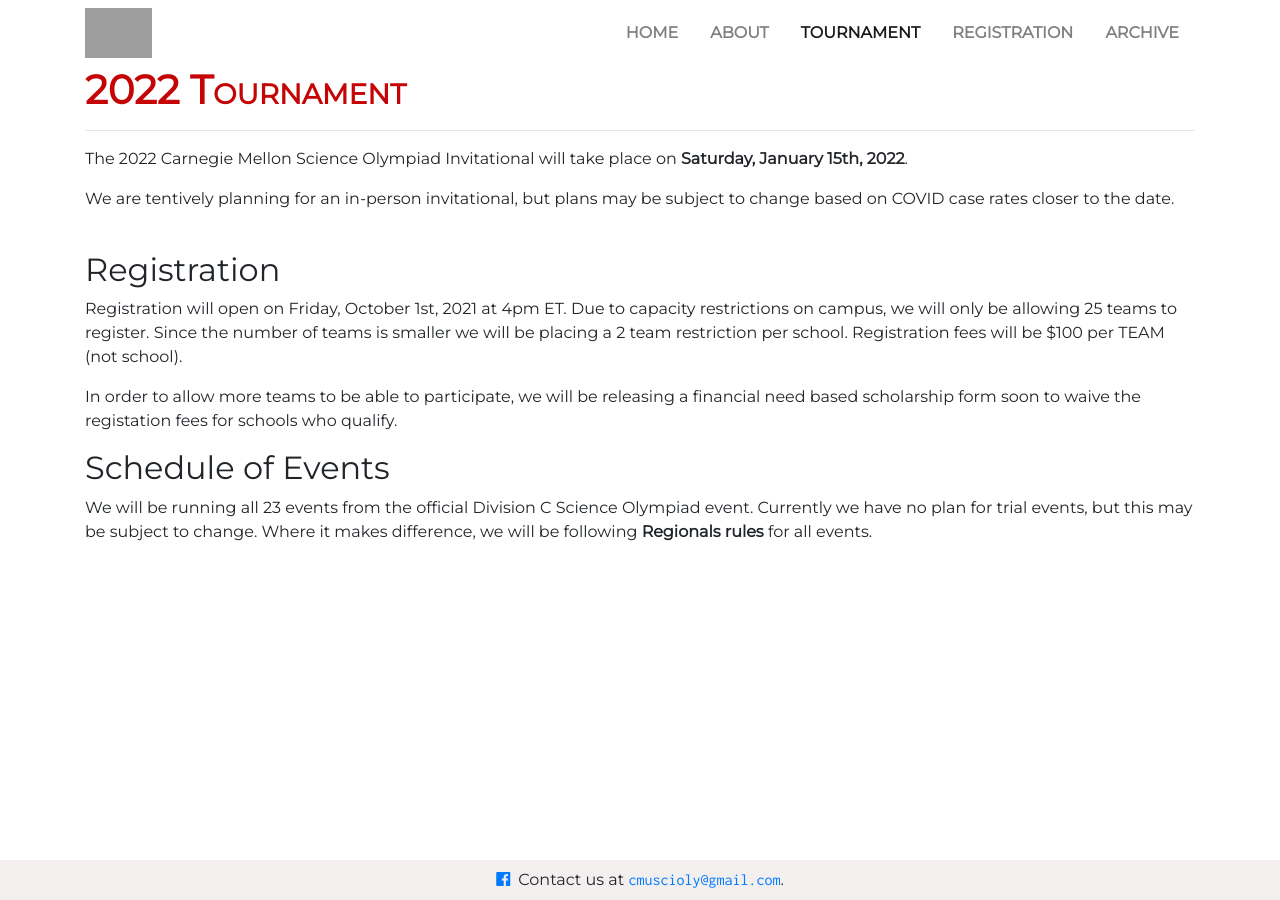
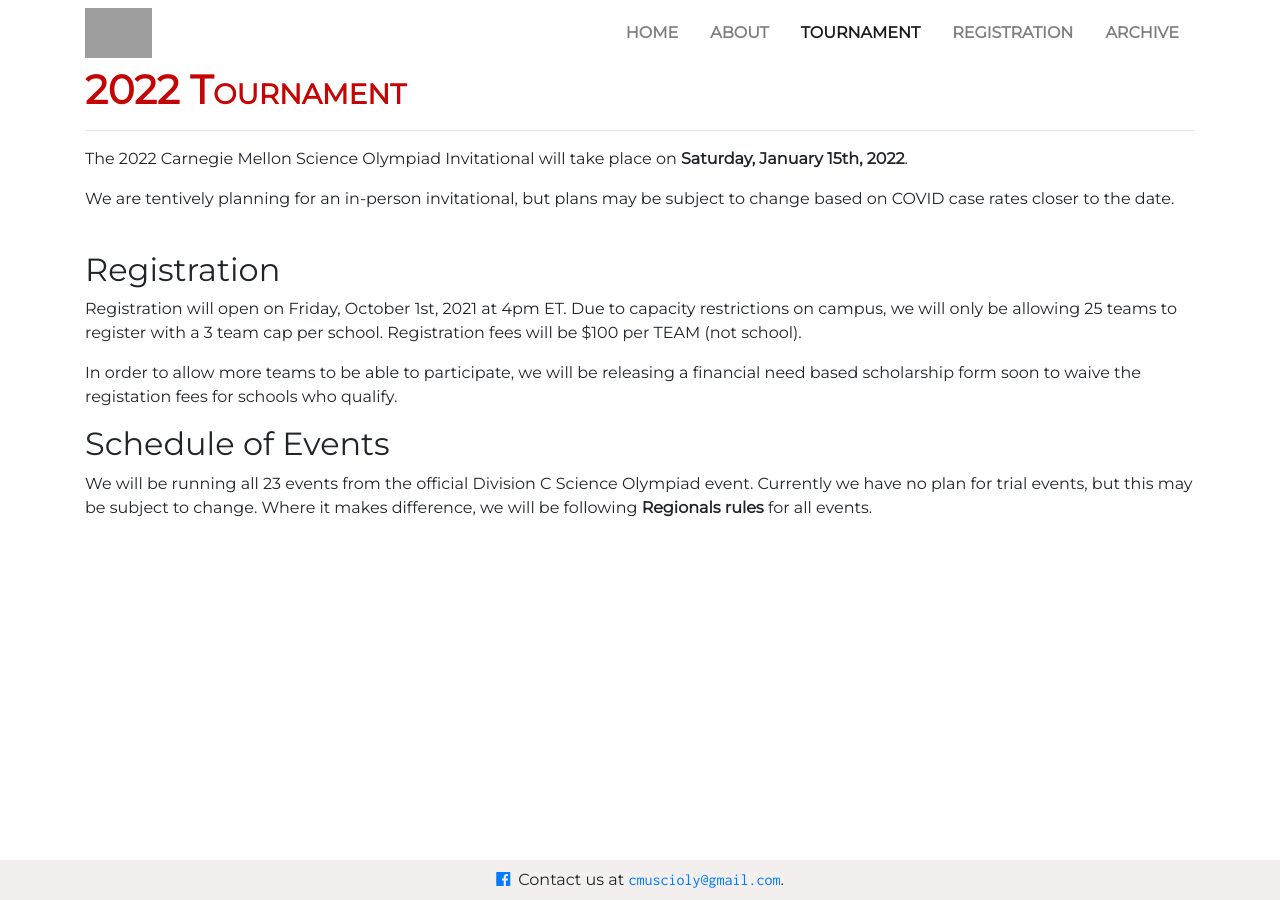
Before and after one commit to cmuscioly/cmuscioly.github.io, a Jekyll site: the page built from tournament.md, in a window 1280 px wide. Built offline with Jekyll 4.4.1, drawn with Linux system fonts in a browser that asks for light colours; nearby versions of some CDN libraries; grey boxes are pictures that could not be loaded.

Commit message:
Updated the team cap

```diff
--- a/tournament.md
+++ b/tournament.md
@@ -27,9 +27,8 @@
 
 <p>
 Registration will open on Friday, October 1st, 2021 at 4pm ET. Due to capacity
-restrictions on campus, we will only be allowing 25 teams to register. Since the number of
-teams is smaller we will be placing a 2 team restriction per school. Registration fees will be
-$100 per TEAM (not school).
+restrictions on campus, we will only be allowing 25 teams to register with
+a 3 team cap per school. Registration fees will be $100 per TEAM (not school).
 </p>
 
 <p>
```
Also changed, not shown: registration.md (+1 -1 lines).
